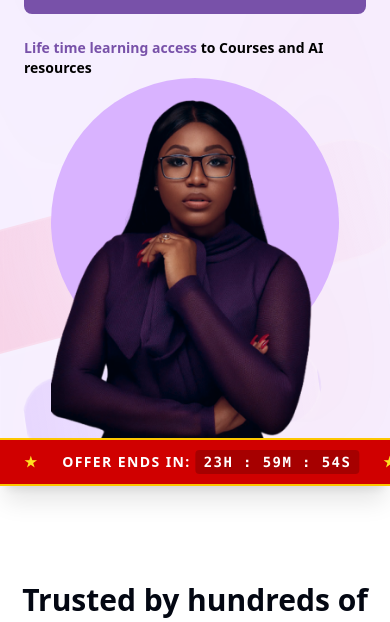
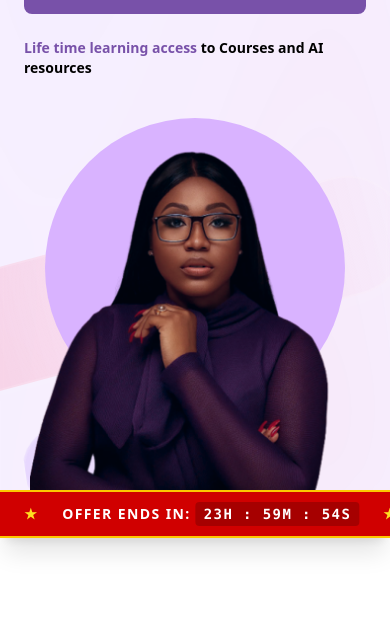
Before and after one commit to helloestelleacademy-sys/estelle-frontend, a Next.js app: page / in a window 390 px wide. Shown: the part 534-1156 px from the top of the page. Built offline with nearby package versions, Linux system fonts and the light colour scheme; no server answers.

Commit message:
feat: refine header image layout and responsiveness by updating container dimensions, image positioning, and adding priority loading.

```diff
--- a/src/components/Header.tsx
+++ b/src/components/Header.tsx
@@ -28,8 +28,8 @@ const Header = () => {
                         <p className='text-sm mt-6 font-semibold'> <span className='gradient-bg bg-clip-text text-transparent'>Life time learning access</span> to Courses and AI resources</p>
                     </div>
 
-                    <div className="flex justify-center lg:justify-end relative">
-                        <div className="relative w-72 h-72 md:w-110 md:h-96">
+                    <div className="flex justify-center lg:justify-end relative mt-10 lg:mt-0">
+                        <div className="relative w-[300px] h-[300px] sm:w-[400px] sm:h-[400px] lg:w-[500px] lg:h-[500px]">
                             {/* Background Circle */}
                             <div className="absolute inset-0 rounded-full bg-[#D9B3FF]"></div>
 
@@ -37,9 +37,10 @@ const Header = () => {
                             <Image
                                 src="/assets/headerImg.png"
                                 alt="Hero Person"
-                                className="absolute -bottom-30 right-0 w-[120%] h-auto object-contain"
+                                className="absolute -bottom-44 left-1/2 -translate-x-1/2 w-[110%] max-w-none h-auto object-contain z-10"
                                 width={600}
                                 height={600}
+                                priority
                             />
                         </div>
                     </div>
```
